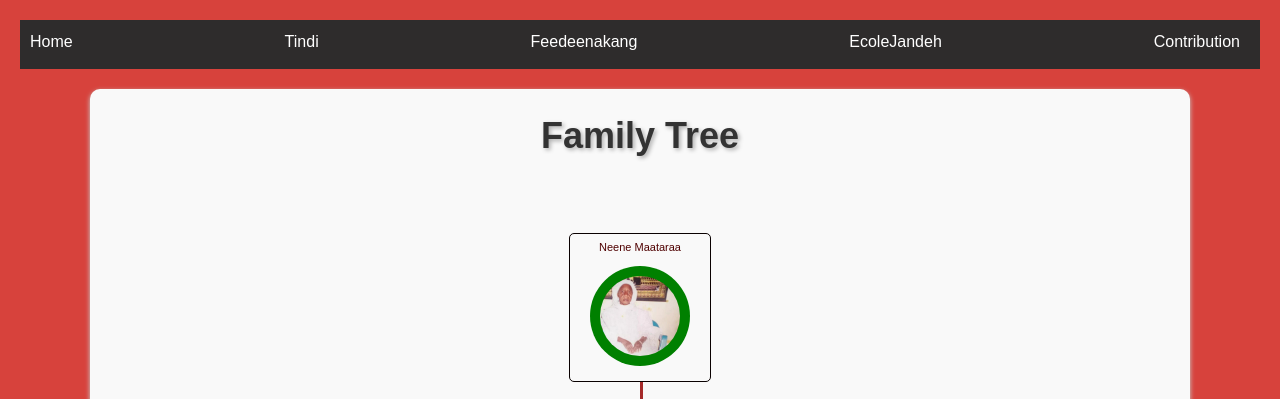
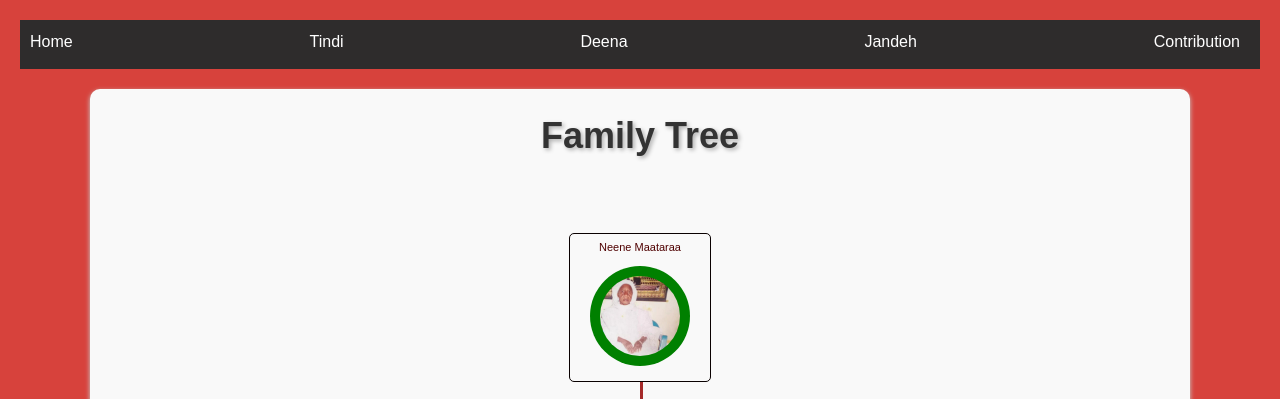
Before and after one commit to neenemaataraa/familytree, a plain HTML site: page index.html in a window 1280 px wide. Shown: the top 399 px of the page. Drawn offline with Linux system fonts and the light colour scheme.

```diff
--- a/index.html
+++ b/index.html
@@ -16,8 +16,8 @@
     <ul>
       <li><a href="index.html">Home</a></li>
       <li><a href="tindi.html">Tindi</a></li>
-      <li><a href="deena.html">Feedeenakang</a></li>
-      <li><a href="jandeh.html">EcoleJandeh</a></li>
+      <li><a href="deena.html">Deena</a></li>
+      <li><a href="jandeh.html">Jandeh</a></li>
       <li><a href="contribution.html">Contribution</a></li>
 
 
```
